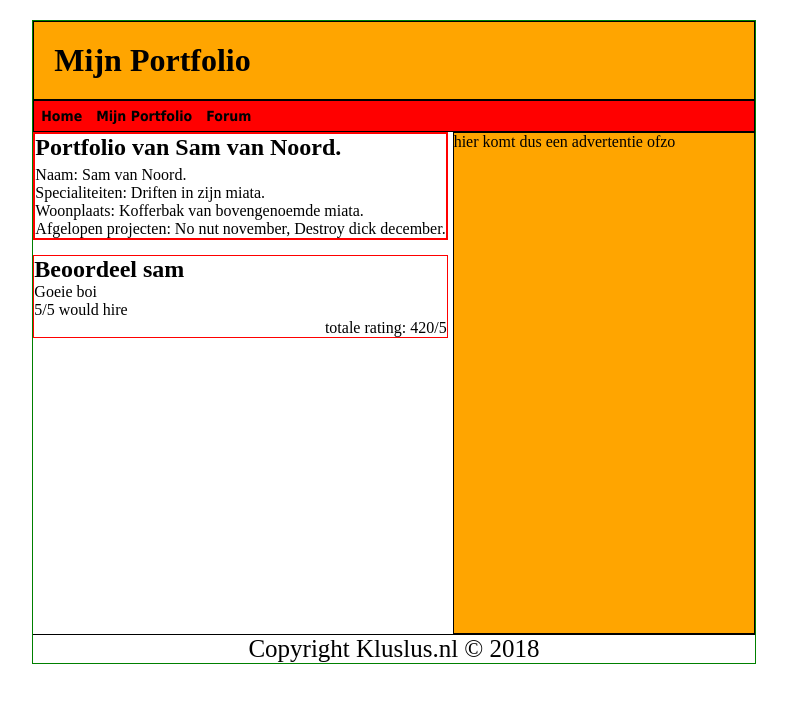
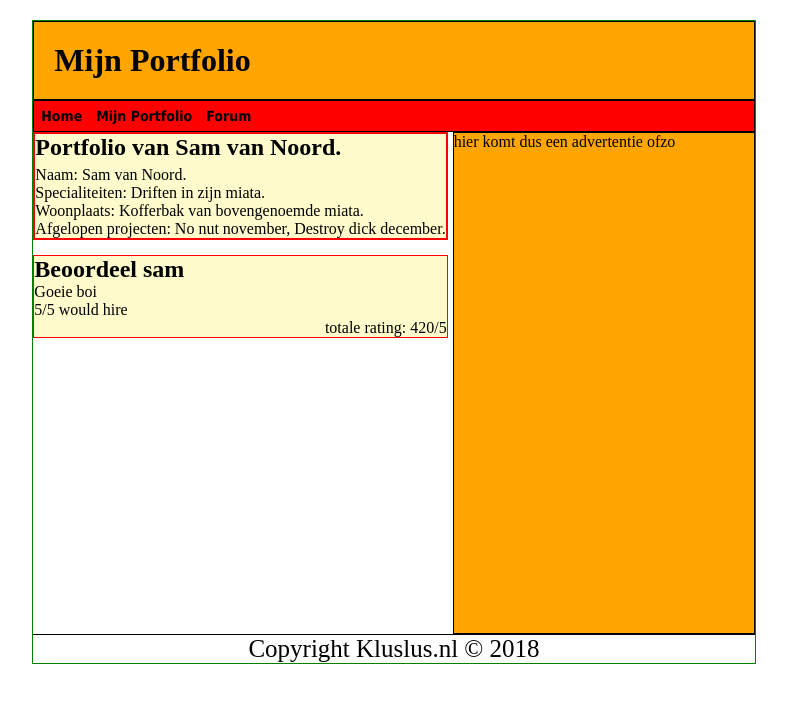
Before and after one commit to slvn99/Kluslus.nl, a PHP site: page /portfolio.html in a window 1280 px wide. Shown: the top 703 px of the page, without its empty margins (246-1033 px from the left). Run offline with PHP 8.4, Linux system fonts and the light colour scheme.

Commit message:
kleurtje

```diff
--- a/Website shit/portfolio.css
+++ b/Website shit/portfolio.css
@@ -18,6 +18,7 @@ body{
 }
 article{
 	margin-bottom:15px;
+	background:#fffbcc;
 }
 
 #wrapper{
```
